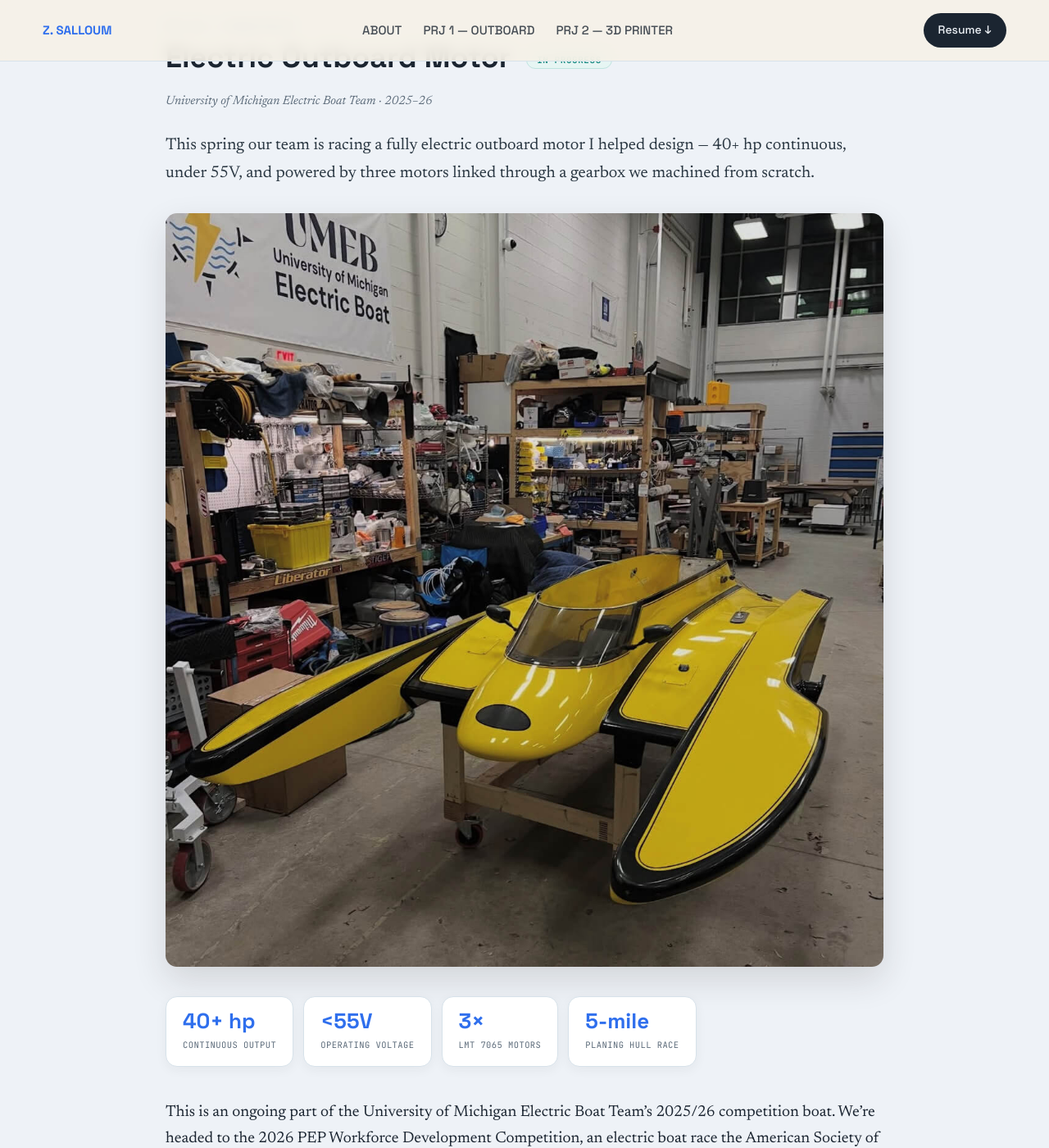
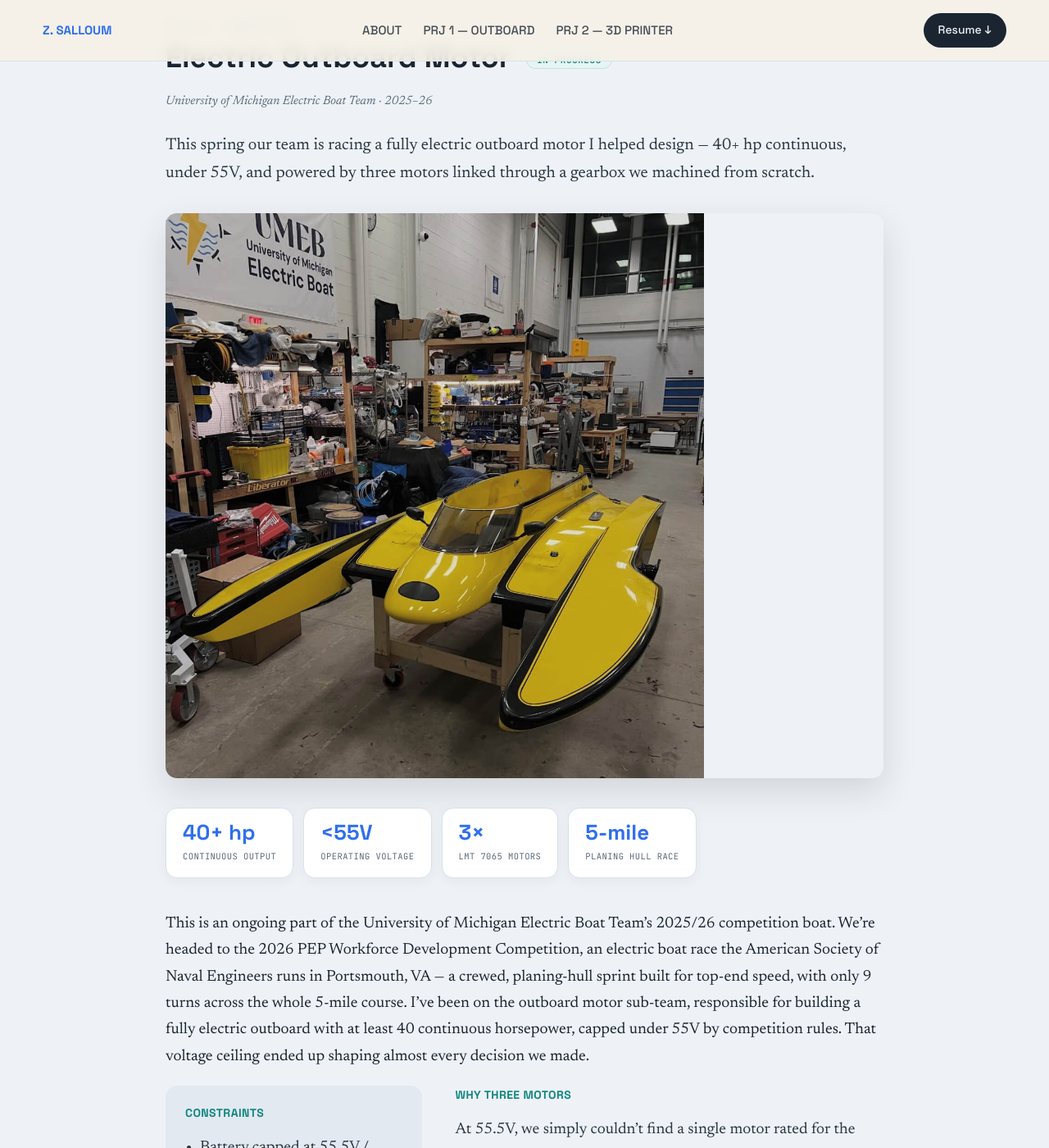
Before and after one commit to zacharysalloum/zacharysalloum.github.io, a Jekyll site: the page built from index.md, in a window 1280 px wide and 1400 px high, scrolled down 1153 px. Shown: the whole window at 82% size. Built offline with Jekyll 4.4.1, drawn with Linux system fonts in a browser that asks for light colours.

Commit message:
Update style.css

```diff
--- a/assets/css/style.css
+++ b/assets/css/style.css
@@ -228,7 +228,7 @@ h1.name{
   box-shadow:0 16px 40px rgba(42,38,32,.14);
   margin-bottom:36px;
 }
-.hero-shot img{display:block;width:100%;}
+.hero-shot img{display:block;width:75%;}
 
 .stat-row{
   display:flex;
```
